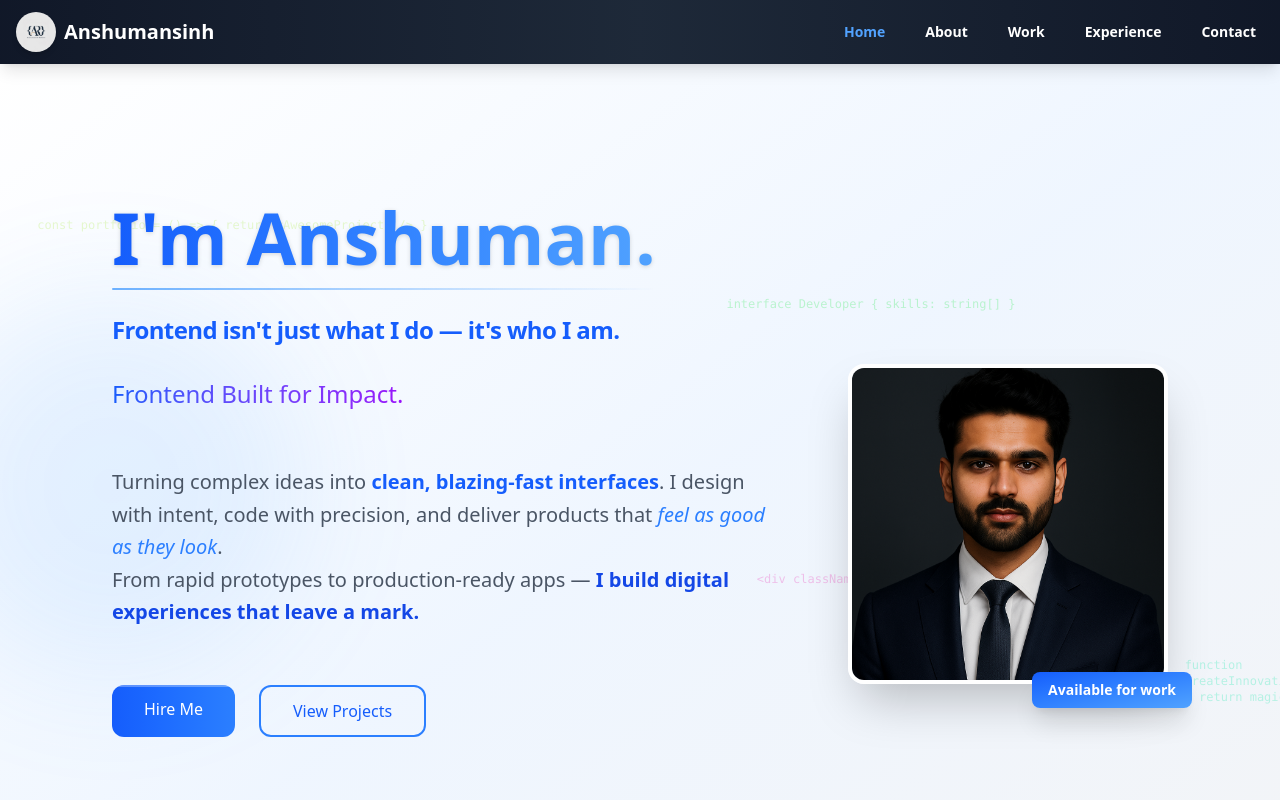
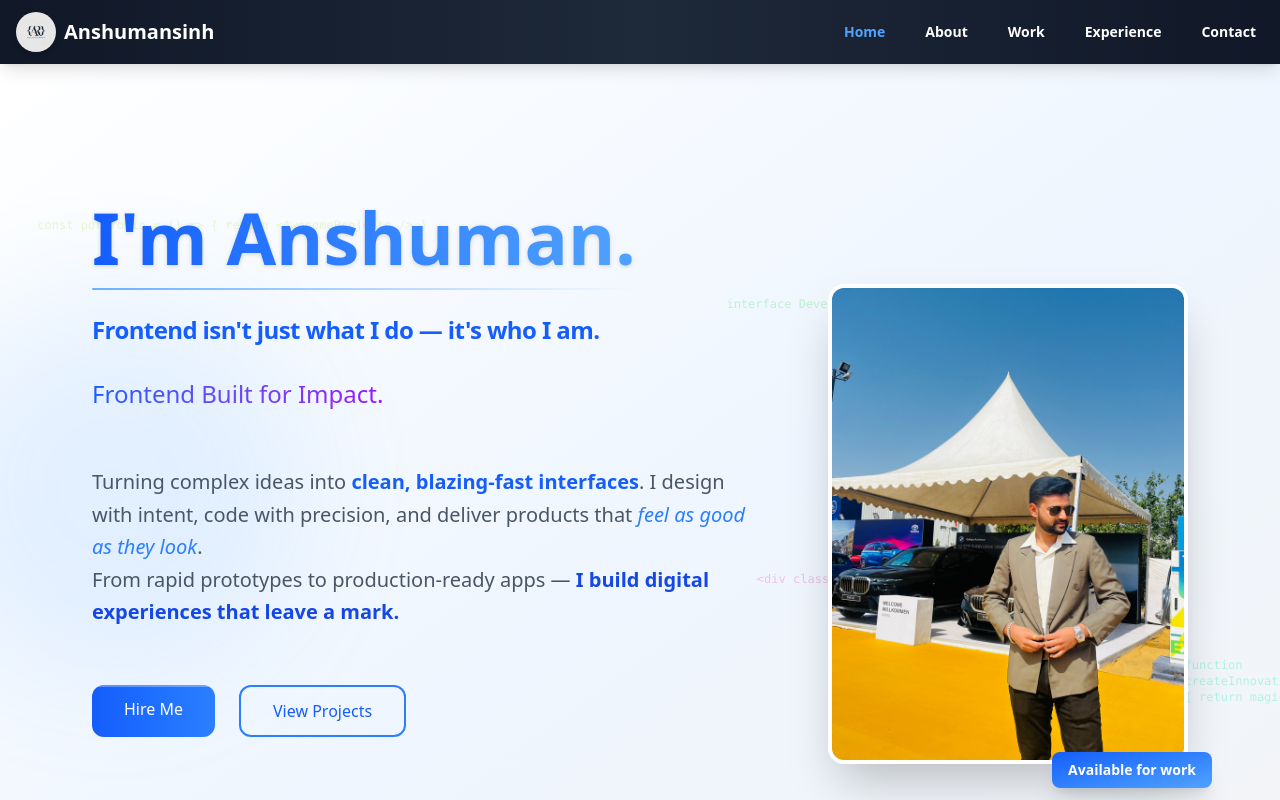
Before and after one commit to Anshumansinh21/portfolio-site, a React (Vite) app: page / in a window 1280 px wide. Shown: the top 800 px of the page. Built offline with nearby package versions, Linux system fonts and the light colour scheme.

Commit message:
Photo update

```diff
--- a/src/pages/Experience.jsx
+++ b/src/pages/Experience.jsx
@@ -17,7 +17,7 @@ const experienceTimeline = [
   {
     company: "Augmetic Technosys",
     role: "Project Manager & Frontend Developer",
-    duration: "2022 – 2023",
+    duration: "2023 – 2024",
     description: [
       "Handled support and project management single-handedly.",
       "Built websites for clients in Norway and Las Vegas using HTML, CSS, JS, and WordPress.",
@@ -29,7 +29,7 @@ const experienceTimeline = [
   {
     company: "Add Pearlinfo Pvt. Ltd.",
     role: "UI/UX Designer & Frontend Developer",
-    duration: "2023 – Present",
+    duration: "2024 – Present",
     description: [
       "Transitioned fully into frontend development with modern stacks like React, Tailwind, and Redux.",
       "Built custom software UIs including amusement park and hospitality systems.",
--- a/src/pages/Home.jsx
+++ b/src/pages/Home.jsx
@@ -1,7 +1,7 @@
 import { motion } from 'framer-motion';
 import { useEffect, useState } from 'react';
 import { NavLink } from 'react-router-dom';
-import ProfileImage from '../../img/myImg.png';
+import ProfileImage from '../../public/img/test.jpeg';
 
 const titles = [
   "Crafts Code. Commands Attention.",
@@ -216,7 +216,7 @@ const Home = () => {
           <img
             src={ProfileImage}
             alt="Anshuman"
-            className="w-64 h-64 md:w-80 md:h-80 object-cover rounded-2xl shadow-2xl border-4 border-white dark:border-gray-800 hover:scale-105 transition duration-500"
+            className="w-64 h-64 md:w-90 md:h-120 object-cover rounded-2xl shadow-2xl border-4 border-white dark:border-gray-800 hover:scale-105 transition duration-500"
           />
           <motion.div
             className="absolute -inset-4 rounded-2xl border-2 border-blue-400 opacity-0 hover:opacity-100 transition-opacity duration-500 pointer-events-none"
```
Also changed, not shown: public/img/myImgrb.png (added), public/img/test.jpeg (added).
